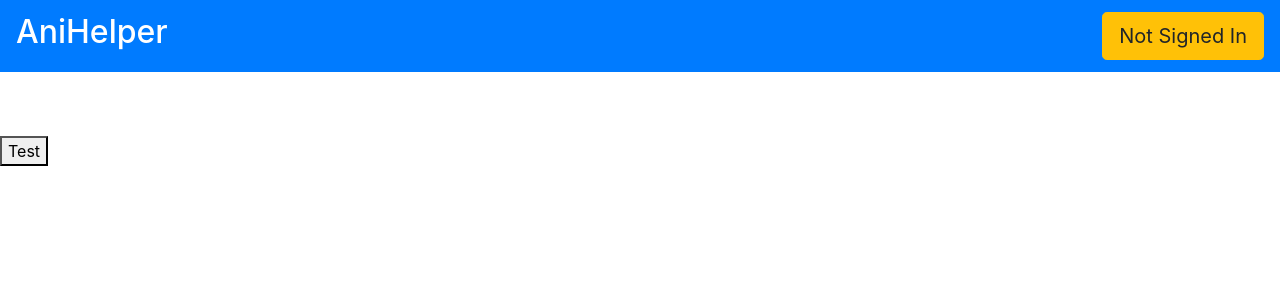
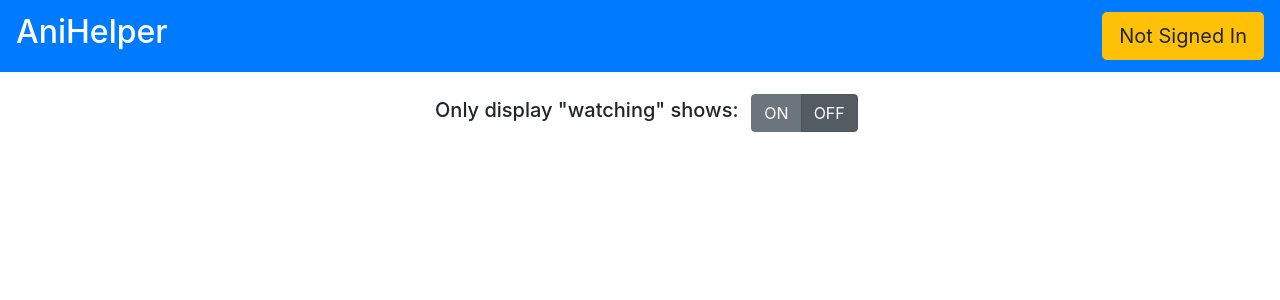
Before and after one commit to steed-huang/anihelper, a React (Create React App) app: page /schedule in a window 1280 px wide. Shown: the top 300 px of the page. Built offline with nearby package versions, Linux system fonts and the light colour scheme; no server answers.

Commit message:
added toggle button to schedule + graphical reworks

```diff
--- a/src/Components/Schedule/Schedule.css
+++ b/src/Components/Schedule/Schedule.css
@@ -2,7 +2,7 @@
   text-align: center;
   width: 95%;
   margin: 0 auto;
-  margin-top: 3%;
+  margin-top: 1.5%;
   margin-bottom: 5%;
 }
 
@@ -11,6 +11,10 @@
 }
 
 .day-title {
+  background: #007bff;
+  color: white;
+  min-height: 2.75rem;
+  border-radius: 0.5rem;
   margin-bottom: 1%;
 }
 
@@ -18,7 +22,7 @@
   background: rgb(240, 240, 240);
   border-radius: 1rem;
   margin: auto;
-  width: 95%;
+  width: 99%;
   height: 25rem;
   overflow-x: scroll;
   overflow-y: hidden;
@@ -39,3 +43,14 @@
   white-space: nowrap;
   text-overflow: ellipsis;
 }
+
+#watching-toggle {
+  margin: 0 auto;
+  text-align: center;
+}
+
+.toggle-component {
+  display: inline-block;
+  margin: 1%;
+  margin-top: 2%;
+}
--- a/src/Components/Schedule/Schedule.js
+++ b/src/Components/Schedule/Schedule.js
@@ -1,6 +1,8 @@
 import React, { useEffect, useState } from "react";
 import "./Schedule.css";
 import Card from "react-bootstrap/Card";
+import ToggleButton from "react-bootstrap/ToggleButton";
+import ButtonGroup from "react-bootstrap/ButtonGroup";
 import { connect } from "react-redux";
 import { updateSchedule, updateAnimeList } from "../../Redux/Actions";
 
@@ -15,6 +17,7 @@ function Schedule(props) {
     "Saturday",
   ]);
 
+  // whether to only display users "watching" shows
   const [userOnly, setUserOnly] = useState(false);
 
   // update days array
@@ -28,6 +31,37 @@ function Schedule(props) {
 
   return (
     <>
+      <div id="watching-toggle">
+        <h5 class="toggle-component">Only display "watching" shows:</h5>
+        <ButtonGroup class="toggle-component" toggle>
+          <ToggleButton
+            type="radio"
+            variant="secondary"
+            checked={userOnly}
+            onChange={() => {
+              if (!userOnly) {
+                props.onUpdateAnimeList();
+                setUserOnly(true);
+              }
+            }}
+          >
+            ON
+          </ToggleButton>
+          <ToggleButton
+            type="radio"
+            variant="secondary"
+            checked={!userOnly}
+            onChange={() => {
+              if (userOnly) {
+                setUserOnly(false);
+              }
+            }}
+          >
+            OFF
+          </ToggleButton>
+        </ButtonGroup>
+      </div>
+
       <div id="week_container">
         {days.map((day) => {
           // cards to be drawn in the respective day
@@ -72,7 +106,7 @@ function Schedule(props) {
             return (
               <div className="day-container" key={day}>
                 <div className="day-title">
-                  <h1>{day}</h1>
+                  <h2>{day}</h2>
                 </div>
                 <div className="anime-container">{cards.map((card) => card)}</div>
               </div>
@@ -80,15 +114,6 @@ function Schedule(props) {
           }
         })}
       </div>
-
-      <button
-        onClick={() => {
-          props.onUpdateAnimeList();
-          setUserOnly(true);
-        }}
-      >
-        Test
-      </button>
     </>
   );
 }
--- a/src/Redux/Reducers/userData.js
+++ b/src/Redux/Reducers/userData.js
@@ -1,5 +1,5 @@
 const initialState = {
-  has_list: false,
+  username: null,
   watching: null,
   completed: null,
   favourites: null,
@@ -13,7 +13,7 @@ const userDataReducer = (state = initialState, action) => {
       return { ...state, loading: true, error: false };
     case "REQUEST_UPDATEANIMELIST_SUCCESS":
       return {
-        has_list: true,
+        username: action.payload.userNameState,
         watching: action.payload.watching,
         completed: action.payload.completed,
         loading: false,
--- a/src/Redux/Sagas/saga.js
+++ b/src/Redux/Sagas/saga.js
@@ -84,8 +84,11 @@ function* updateAnimeListAsync() {
     } else {
       const userDataState = yield select(userData);
 
-      // only need to fetch once (will add update later)
-      if (!userDataState.watching) {
+      // only need to fetch once (or if username has changed)
+      if (
+        !userDataState.watching ||
+        (userDataState.username && userNameState !== userDataState.username)
+      ) {
         yield put(requestUpdateAnimeList());
 
         // api call to get user animelist
@@ -107,7 +110,7 @@ function* updateAnimeListAsync() {
         });
 
         // successfully got animelist
-        yield put(requestUpdateAnimeListSuccess({ watching, completed }));
+        yield put(requestUpdateAnimeListSuccess({ watching, completed, userNameState }));
       }
     }
   } catch (e) {
```
